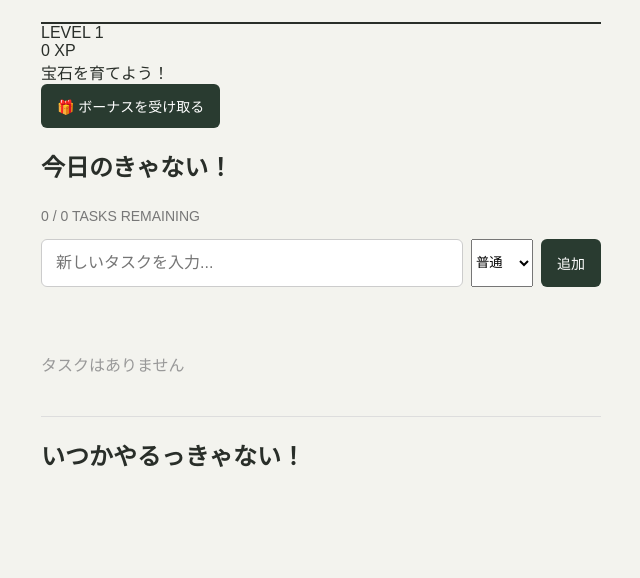
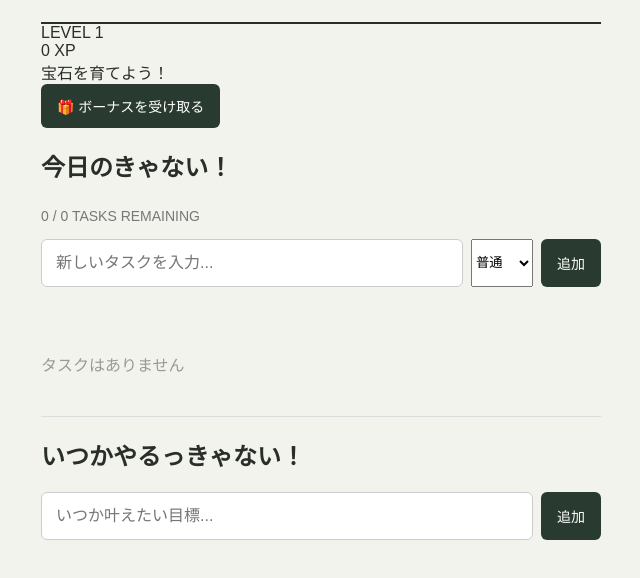
Before and after one commit to haremichi/my-todo-app, a plain HTML site: page index.html in a window 1280 px wide. Shown: the part 114-692 px from the top of the page, without its empty margins (319-959 px from the left). Drawn offline with Linux system fonts and the light colour scheme.

Commit message:
Update index.html

```diff
--- a/index.html
+++ b/index.html
@@ -179,6 +179,14 @@ placeholder="新しいタスクを入力..." required>
 
 <h2>いつかやるっきゃない！</h2>
 
+<form id="longTermForm">
+  <input id="longTermInput" type="text"
+  placeholder="いつか叶えたい目標..." required>
+  <button type="submit">追加</button>
+</form>
+
+<ul id="longTermList"></ul>
+
 </main>
 <script>
 let tasks = JSON.parse(
```
